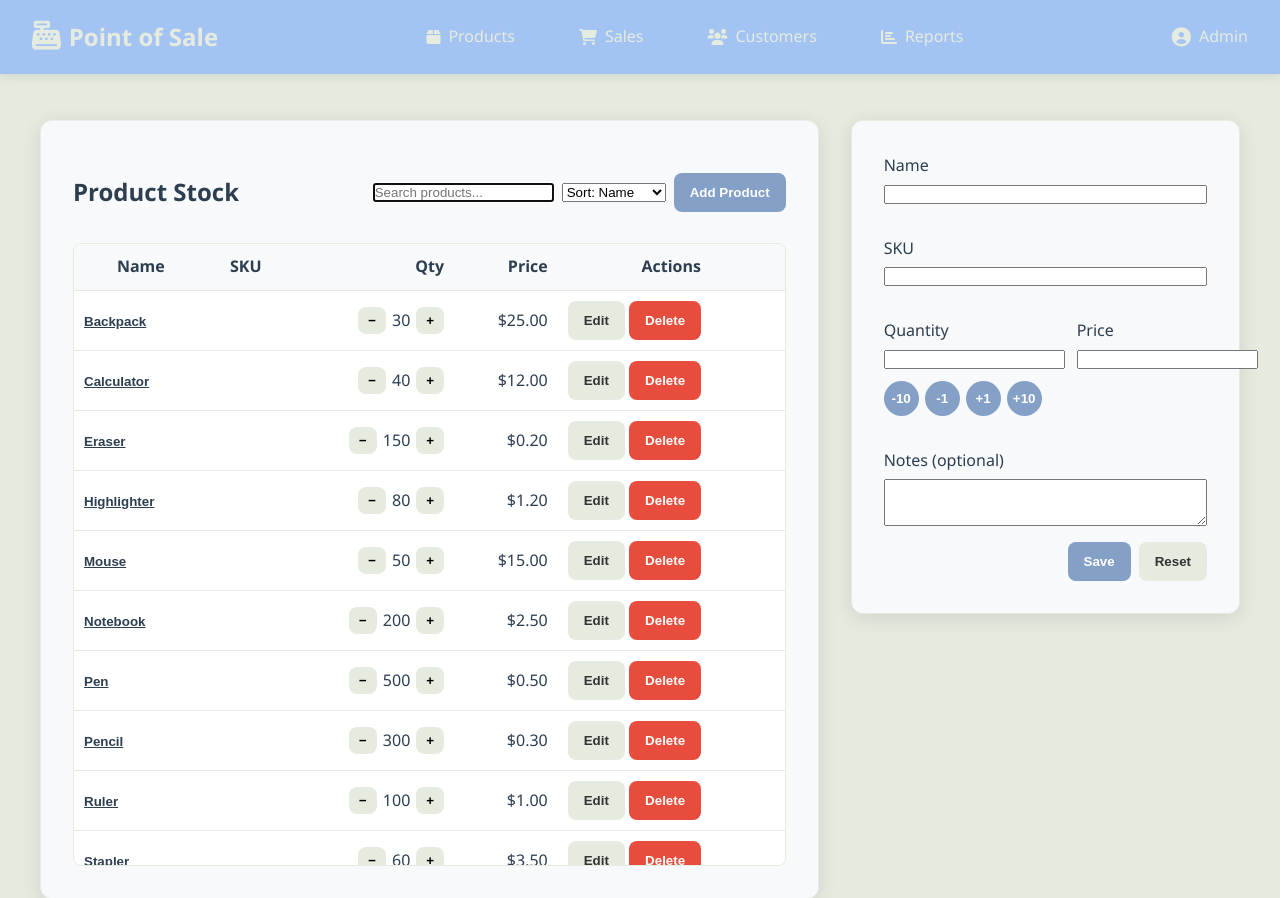
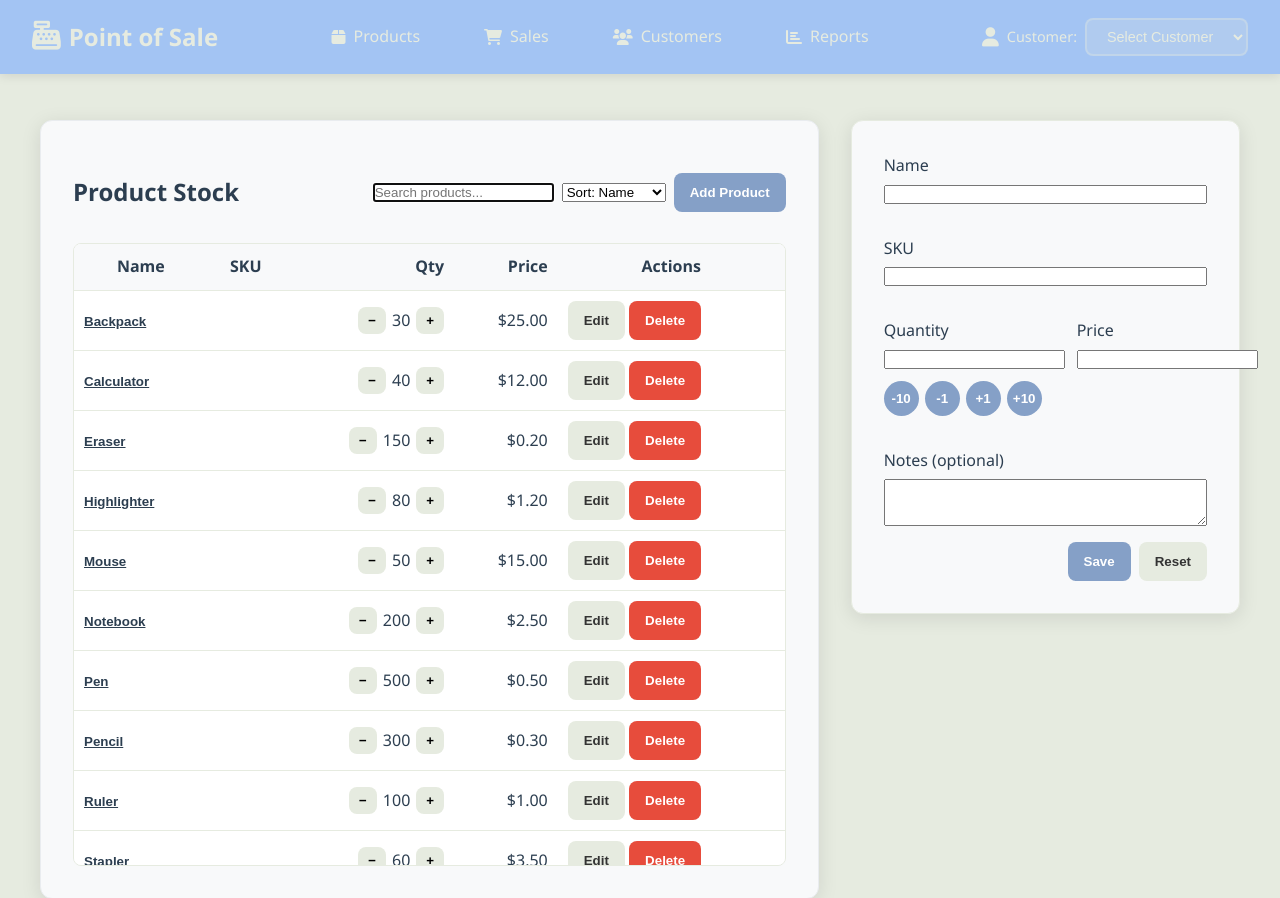
Before and after one commit to WinMinOo385/Point-Of-Sale, a PHP site: page /stock.php in a window 1280 px wide. Shown: the top 898 px of the page. Run offline with PHP 8.4, Linux system fonts and the light colour scheme; data comes from the database, SQL or seed files in the repository.

Commit message:
Admin Drop Down is Added

```diff
--- a/includes/navbar.php
+++ b/includes/navbar.php
@@ -1,6 +1,14 @@
 <?php
 // Get current page for active navigation highlighting
 $currentPage = basename($_SERVER['PHP_SELF'], '.php');
+
+// Get customers for selection dropdown
+if (isset($pdo)) {
+    $stmt = $pdo->query("SELECT cid, name FROM customers ORDER BY name");
+    $customers = $stmt->fetchAll(PDO::FETCH_ASSOC);
+} else {
+    $customers = [];
+}
 ?>
 <!-- Navigation Bar -->
 <nav class="navbar">
@@ -27,9 +35,15 @@ $currentPage = basename($_SERVER['PHP_SELF'], '.php');
                 Reports
             </a>
         </div>
-        <div class="nav-user">
-            <i class="fas fa-user-circle"></i>
-            <span>Admin</span>
+        <div class="nav-customer">
+            <i class="fas fa-user"></i>
+            <label for="customerSelect">Customer:</label>
+            <select id="customerSelect" name="customer_id" onchange="updateSelectedCustomer(this.value)">
+                <option value="">Select Customer</option>
+                <?php foreach ($customers as $customer): ?>
+                    <option value="<?= $customer['cid'] ?>"><?= htmlspecialchars($customer['name']) ?></option>
+                <?php endforeach; ?>
+            </select>
         </div>
     </div>
 </nav>
--- a/public/css/style.css
+++ b/public/css/style.css
@@ -71,7 +71,7 @@ body {
     transform: translateY(-2px);
 }
 
-.nav-user {
+.nav-customer {
     display: flex;
     align-items: center;
     gap: 0.5rem;
@@ -79,8 +79,38 @@ body {
     font-weight: 500;
 }
 
-.nav-user i {
+.nav-customer i {
     font-size: 1.2rem;
+}
+
+.nav-customer label {
+    font-size: 0.9rem;
+    font-weight: 500;
+}
+
+.nav-customer select {
+    background-color: rgba(230, 235, 224, 0.2);
+    border: 2px solid rgba(230, 235, 224, 0.3);
+    border-radius: 8px;
+    color: #E6EBE0;
+    padding: 0.5rem 1rem;
+    font-size: 0.9rem;
+    font-weight: 500;
+    min-width: 150px;
+    cursor: pointer;
+    transition: all 0.3s ease;
+}
+
+.nav-customer select:focus {
+    outline: none;
+    border-color: #E6EBE0;
+    background-color: rgba(230, 235, 224, 0.3);
+}
+
+.nav-customer select option {
+    background-color: #A3C4F3;
+    color: #2c3e50;
+    padding: 0.5rem;
 }
 
 /* Main Container */
--- a/public/js/script.js
+++ b/public/js/script.js
@@ -1,9 +1,114 @@
+// Notification system
+function showNotification(message, type = 'info') {
+    // Remove any existing notifications
+    const existingNotification = document.querySelector('.notification');
+    if (existingNotification) {
+        existingNotification.remove();
+    }
+
+    // Create notification element
+    const notification = document.createElement('div');
+    notification.className = `notification notification-${type}`;
+    notification.innerHTML = `
+        <div class="notification-content">
+            <i class="fas fa-${type === 'success' ? 'check-circle' : type === 'error' ? 'exclamation-circle' : 'info-circle'}"></i>
+            <span>${message}</span>
+            <button class="notification-close" onclick="this.parentElement.parentElement.remove()">
+                <i class="fas fa-times"></i>
+            </button>
+        </div>
+    `;
+
+    // Add styles if not already present
+    if (!document.querySelector('#notification-styles')) {
+        const styles = document.createElement('style');
+        styles.id = 'notification-styles';
+        styles.textContent = `
+            .notification {
+                position: fixed;
+                top: 20px;
+                right: 20px;
+                z-index: 10000;
+                max-width: 400px;
+                padding: 15px 20px;
+                border-radius: 8px;
+                box-shadow: 0 4px 12px rgba(0, 0, 0, 0.15);
+                animation: slideIn 0.3s ease-out;
+                font-family: -apple-system, BlinkMacSystemFont, 'Segoe UI', Roboto, sans-serif;
+            }
+
+            .notification-success {
+                background: #d4edda;
+                border: 1px solid #c3e6cb;
+                color: #155724;
+            }
+
+            .notification-error {
+                background: #f8d7da;
+                border: 1px solid #f5c6cb;
+                color: #721c24;
+            }
+
+            .notification-info {
+                background: #d1ecf1;
+                border: 1px solid #bee5eb;
+                color: #0c5460;
+            }
+
+            .notification-content {
+                display: flex;
+                align-items: center;
+                gap: 10px;
+            }
+
+            .notification-close {
+                background: none;
+                border: none;
+                color: inherit;
+                cursor: pointer;
+                padding: 0;
+                margin-left: auto;
+                opacity: 0.7;
+                transition: opacity 0.2s;
+            }
+
+            .notification-close:hover {
+                opacity: 1;
+            }
+
+            @keyframes slideIn {
+                from {
+                    transform: translateX(100%);
+                    opacity: 0;
+                }
+                to {
+                    transform: translateX(0);
+                    opacity: 1;
+                }
+            }
+        `;
+        document.head.appendChild(styles);
+    }
+
+    // Add to page
+    document.body.appendChild(notification);
+
+    // Auto remove after 5 seconds
+    setTimeout(() => {
+        if (notification.parentElement) {
+            notification.style.animation = 'slideIn 0.3s ease-out reverse';
+            setTimeout(() => notification.remove(), 300);
+        }
+    }, 5000);
+}
+
 // Cart functionality
 let cart = [];
 let cartTotal = 0;
+let selectedCustomerId = null;
 
 // Search functionality
-document.getElementById('searchInput').addEventListener('input', function(e) {
+document.getElementById('searchInput').addEventListener('input', function (e) {
     const searchTerm = e.target.value.toLowerCase();
     const productCards = document.querySelectorAll('.product-card');
 
@@ -41,7 +146,7 @@ function decreaseQuantity(pid) {
 function addToCart(pid, name, price, stock) {
     // Check if product is out of stock
     if (stock <= 0) {
-        alert('This product is out of stock!');
+        showNotification('This product is out of stock!', 'error');
         return;
     }
 
@@ -49,7 +154,7 @@ function addToCart(pid, name, price, stock) {
     const quantity = parseInt(quantityInput.value);
 
     if (quantity > stock) {
-        alert('Not enough stock available!');
+        showNotification('Not enough stock available!', 'error');
         return;
     }
 
@@ -59,7 +164,7 @@ function addToCart(pid, name, price, stock) {
     if (existingItem) {
         // Update quantity if adding more than available
         if (existingItem.quantity + quantity > stock) {
-            alert('Not enough stock available!');
+            showNotification('Not enough stock available!', 'error');
             return;
         }
         existingItem.quantity += quantity;
@@ -76,6 +181,7 @@ function addToCart(pid, name, price, stock) {
 
     updateCartDisplay();
     showAddToCartAnimation(pid);
+    showNotification(`${name} added to cart!`, 'success');
 }
 
 // Show animation when item is added to cart
@@ -138,7 +244,7 @@ function updateCartQuantity(pid, change) {
             item.quantity = newQuantity;
             updateCartDisplay();
         } else {
-            alert('Not enough stock available!');
+            showNotification('Not enough stock available!', 'error');
         }
     }
 }
@@ -153,10 +259,10 @@ function removeFromCart(pid) {
 function clearCart() {
     if (cart.length === 0) return;
 
-    if (confirm('Are you sure you want to clear the cart?')) {
+    // Clear cart directly without confirmation
     cart = [];
     updateCartDisplay();
-    }
+    showNotification('Cart cleared successfully!', 'success');
 }
 
 // Update cart total
@@ -169,15 +275,27 @@ function updateCartTotal() {
     document.getElementById('tax').textContent = `$${tax.toFixed(2)}`;
     document.getElementById('total').textContent = `$${total.toFixed(2)}`;
 
-    // Update checkout button
+    // Update checkout button - require both cart items and customer selection
     const checkoutBtn = document.querySelector('.checkout-btn');
-    checkoutBtn.disabled = cart.length === 0;
+    if (cart.length === 0) {
+        checkoutBtn.disabled = true;
+        checkoutBtn.title = "Cart is empty";
+    } else if (!selectedCustomerId) {
+        checkoutBtn.disabled = true;
+        checkoutBtn.title = "Please select a customer to proceed with checkout";
+    } else {
+        checkoutBtn.disabled = false;
+        checkoutBtn.title = "";
+    }
 }
 
 // Checkout
 function checkout() {
     if (cart.length === 0) {
-        alert('Your cart is empty!');
+        return;
+    }
+
+    if (!selectedCustomerId) {
         return;
     }
 
@@ -186,6 +304,10 @@ function checkout() {
     const total = cart.reduce((sum, item) => sum + (item.price * item.quantity), 0);
     const tax = total * 0.1;
     const finalTotal = total + tax;
+
+    // Get selected customer name for confirmation
+    const customerSelect = document.getElementById('customerSelect');
+    const selectedCustomerName = customerSelect.options[customerSelect.selectedIndex].text;
 
     const cartSummary = cart.map(item =>
         `${item.name} x${item.quantity} = $${(item.price * item.quantity).toFixed(2)}`
@@ -202,21 +324,21 @@ Total: $${finalTotal.toFixed(2)}
 Proceed with checkout?
     `;
 
-    if (confirm(confirmation)) {
+    // Proceed directly with checkout - no confirmation needed
     // Disable checkout button to prevent double submission
         const checkoutBtn = document.querySelector('.checkout-btn');
         checkoutBtn.disabled = true;
         checkoutBtn.innerHTML = '<i class="fas fa-spinner fa-spin"></i> Processing...';
 
         // Send cart data to server for REAL database processing
-        fetch('checkout.php', {
+        fetch('utility/checkout.php', {
             method: 'POST',
             headers: {
                 'Content-Type': 'application/json',
             },
             body: JSON.stringify({
                 cart: cart,
-                customer_id: 1 // Default customer
+                customer_id: selectedCustomerId // Use selected customer
             })
         })
             .then(response => response.json())
@@ -229,16 +351,20 @@ Proceed with checkout?
                         });
                     }
 
-                alert(`REAL Checkout Complete!\nSale ID: ${data.sale_id}\nTotal: $${data.total.toFixed(2)}\nProduct quantities decreased in database!`);
+                    showNotification(`Checkout Complete! Sale ID: ${data.sale_id} | Total: $${data.total.toFixed(2)}`, 'success');
+                    // Open invoice in new window
+                    const invoiceWindow = window.open(`utility/generate_invoice.php?sale_id=${data.sale_id}`, '_blank', 'width=900,height=700,scrollbars=yes,resizable=yes');
+                    // Invoice window opened silently
+
                     cart = [];
                     updateCartDisplay();
                 } else {
-                alert(`Checkout failed: ${data.message}`);
+                    showNotification(`Checkout failed: ${data.message}`, 'error');
                 }
             })
             .catch(error => {
                 console.error('Error:', error);
-            alert('An error occurred during checkout. Please try again.');
+                showNotification('An error occurred during checkout. Please try again.', 'error');
             })
             .finally(() => {
                 // Re-enable checkout button
@@ -246,7 +372,7 @@ Proceed with checkout?
                 checkoutBtn.innerHTML = '<i class="fas fa-credit-card"></i> Checkout';
             });
     }
-}
+
 
 // Update product stock and button state
 function updateProductStock(pid, newStock) {
@@ -302,12 +428,36 @@ function updateProductStock(pid, newStock) {
 }
 
 // Initialize cart display
-document.addEventListener('DOMContentLoaded', function() {
+document.addEventListener('DOMContentLoaded', function () {
     updateCartDisplay();
 });
 
+// Customer selection functionality
+function updateSelectedCustomer(customerId) {
+    selectedCustomerId = customerId ? parseInt(customerId) : null;
+
+    // Update checkout button state
+    const checkoutBtn = document.querySelector('.checkout-btn');
+    if (cart.length > 0 && !selectedCustomerId) {
+        checkoutBtn.disabled = true;
+        checkoutBtn.title = "Please select a customer to proceed with checkout";
+    } else {
+        checkoutBtn.disabled = cart.length === 0;
+        checkoutBtn.title = "";
+    }
+
+    // Show customer selection status
+    const customerSelect = document.getElementById('customerSelect');
+    if (customerId) {
+        const selectedOption = customerSelect.options[customerSelect.selectedIndex];
+        console.log(`Customer selected: ${selectedOption.text} (ID: ${customerId})`);
+    } else {
+        console.log('No customer selected');
+    }
+}
+
 // Prevent form submission on quantity input enter
-document.addEventListener('keypress', function(e) {
+document.addEventListener('keypress', function (e) {
     if (e.target.type === 'number' && e.key === 'Enter') {
         e.preventDefault();
     }
```
Lines whose indentation alone changed are shown as unchanged.
